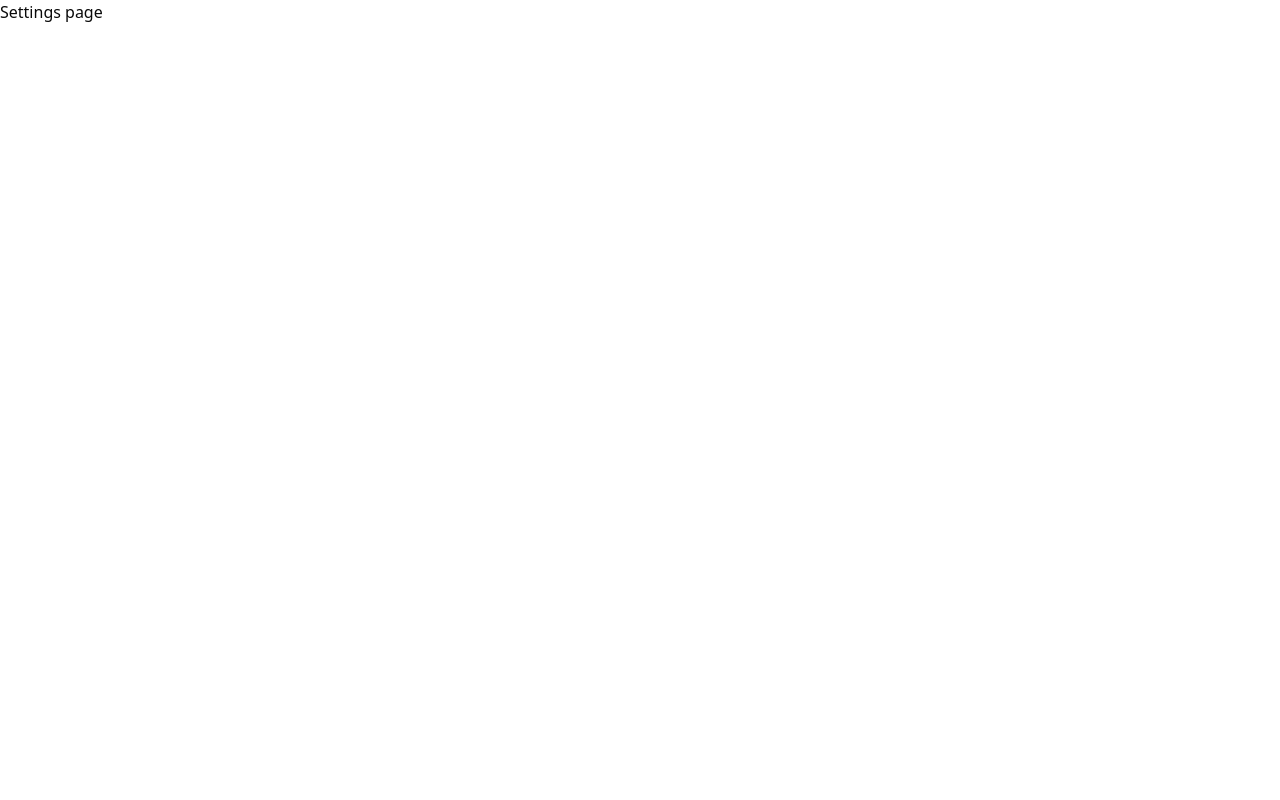
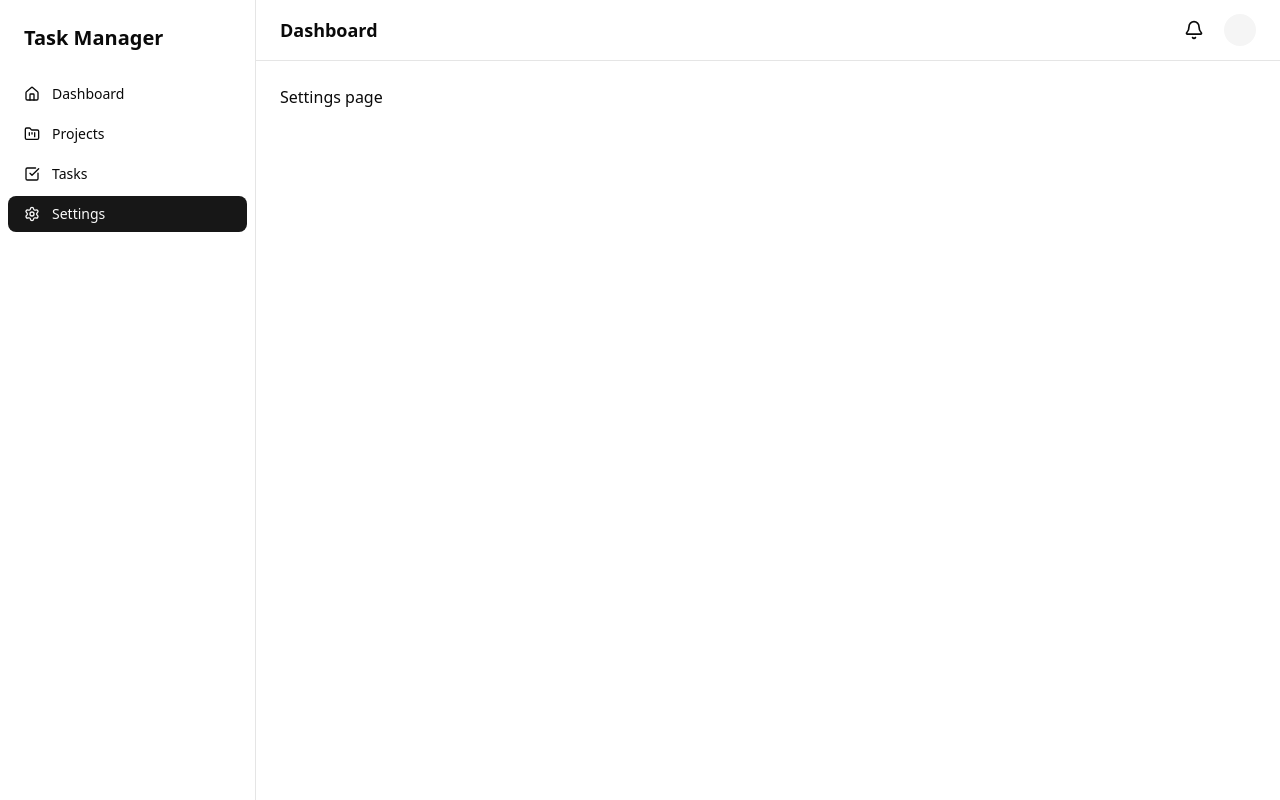
Before and after one commit to luAr26101/task-management-dashboard, a React (Vite) app: page /settings in a window 1280 px wide. Built offline with nearby package versions, Linux system fonts and the light colour scheme.

Commit message:
Add sidebar, topbar, pages have the same common layout.

```diff
--- a/src/App.tsx
+++ b/src/App.tsx
@@ -1,20 +1,22 @@
-import { Outlet } from "react-router";
-import Sidebar from "./components/layout/sidebar";
-import TopBar from "./components/layout/topbar";
+import { BrowserRouter, Route, Routes } from "react-router";
+import PageLayout from "./components/layout/page-layout";
+import Dashboard from "./pages/dashboard";
+import Projects from "./pages/projects";
+import Settings from "./pages/settings";
+import Tasks from "./pages/tasks";
 
 function App() {
   return (
-    <div className="bg-background text-foreground flex h-screen">
-      <Sidebar />
-      {/* Main content area */}
-      <div className="flex flex-1 flex-col">
-        <TopBar />
-        <main className="flex-1 overflow-y-auto p-6">
-          <Outlet />
-          {/* React router docs: https://reactrouter.com/start/declarative/routing */}
-        </main>
-      </div>
-    </div>
+    <BrowserRouter>
+      <Routes>
+        <Route element={<PageLayout />}>
+          <Route index element={<Dashboard />} />
+          <Route path="projects" element={<Projects />} />
+          <Route path="tasks" element={<Tasks />} />
+          <Route path="settings" element={<Settings />} />
+        </Route>
+      </Routes>
+    </BrowserRouter>
   );
 }
 
--- /dev/null
+++ b/src/components/layout/page-layout.tsx
@@ -0,0 +1,21 @@
+import { Outlet } from "react-router";
+import Sidebar from "./sidebar";
+import TopBar from "./topbar";
+
+function PageLayout() {
+  return (
+    <div className="bg-background text-foreground flex h-screen">
+      <Sidebar />
+      {/* Main content area */}
+      <div className="flex flex-1 flex-col">
+        <TopBar />
+        <main className="flex-1 overflow-y-auto p-6">
+          <Outlet />
+          {/* React router docs: https://reactrouter.com/start/declarative/routing */}
+        </main>
+      </div>
+    </div>
+  );
+}
+
+export default PageLayout;
--- a/src/components/layout/sidebar.tsx
+++ b/src/components/layout/sidebar.tsx
@@ -1,5 +1,55 @@
+import { cn } from "@/lib/utils";
+import { CheckSquare, FolderKanban, Home, Settings } from "lucide-react";
+import { NavLink } from "react-router";
+
+const navItems = [
+  {
+    name: "Dashboard",
+    icon: Home,
+    path: "/",
+  },
+  {
+    name: "Projects",
+    icon: FolderKanban,
+    path: "/projects",
+  },
+  {
+    name: "Tasks",
+    icon: CheckSquare,
+    path: "/tasks",
+  },
+  {
+    name: "Settings",
+    icon: Settings,
+    path: "/settings",
+  },
+];
+
 function Sidebar() {
-  return <>Sidebar</>;
+  return (
+    <aside className="bg-card border-border hidden w-64 flex-col border-r md:flex">
+      <div className="p-6 text-xl font-semibold">Task Manager</div>
+      <nav className="flex flex-col space-y-1 px-2">
+        {navItems.map(({ name, icon: Icon, path }) => (
+          <NavLink
+            key={name}
+            to={path}
+            className={({ isActive }) =>
+              cn(
+                "flex items-center gap-3 rounded-md px-4 py-2 text-sm font-medium transition-colors",
+                isActive
+                  ? "bg-primary text-primary-foreground"
+                  : "hover:bg-accent hover:text-accent-foreground",
+              )
+            }
+          >
+            <Icon className="h-4 w-4" />
+            {name}
+          </NavLink>
+        ))}
+      </nav>
+    </aside>
+  );
 }
 
 export default Sidebar;
--- a/src/components/layout/topbar.tsx
+++ b/src/components/layout/topbar.tsx
@@ -1,5 +1,18 @@
+import { Bell } from "lucide-react";
+import { Button } from "../ui/button";
+
 function TopBar() {
-  return <>Topbar</>;
+  return (
+    <header className="border-border bg-card flex items-center justify-between border-b px-6 py-3">
+      <h1 className="text-lg font-semibold">Dashboard</h1>
+      <div className="flex items-center gap-3">
+        <Button variant="ghost" size="icon">
+          <Bell className="size-5" />
+        </Button>
+        <div className="bg-muted h-8 w-8 rounded-full" />
+      </div>
+    </header>
+  );
 }
 
 export default TopBar;
--- a/src/main.tsx
+++ b/src/main.tsx
@@ -1,23 +1,10 @@
 import { StrictMode } from "react";
 import { createRoot } from "react-dom/client";
-import { BrowserRouter, Route, Routes } from "react-router";
 import App from "./App.tsx";
 import "./index.css";
-import Dashboard from "./pages/dashboard.tsx";
-import Projects from "./pages/projects.tsx";
-import Settings from "./pages/settings.tsx";
-import Tasks from "./pages/tasks.tsx";
 
 createRoot(document.getElementById("root")!).render(
   <StrictMode>
-    <BrowserRouter>
-      <Routes>
-        <Route index element={<App />} />
-        <Route path="dashboard" element={<Dashboard />} />
-        <Route path="projects" element={<Projects />} />
-        <Route path="tasks" element={<Tasks />} />
-        <Route path="settings" element={<Settings />} />
-      </Routes>
-    </BrowserRouter>
+    <App />
   </StrictMode>,
 );
--- a/src/pages/dashboard.tsx
+++ b/src/pages/dashboard.tsx
@@ -1,5 +1,5 @@
 function Dashboard() {
-  return <>Dashboard page</>;
+  return <>Welcome to your Dashboard 🚀</>;
 }
 
 export default Dashboard;
```
